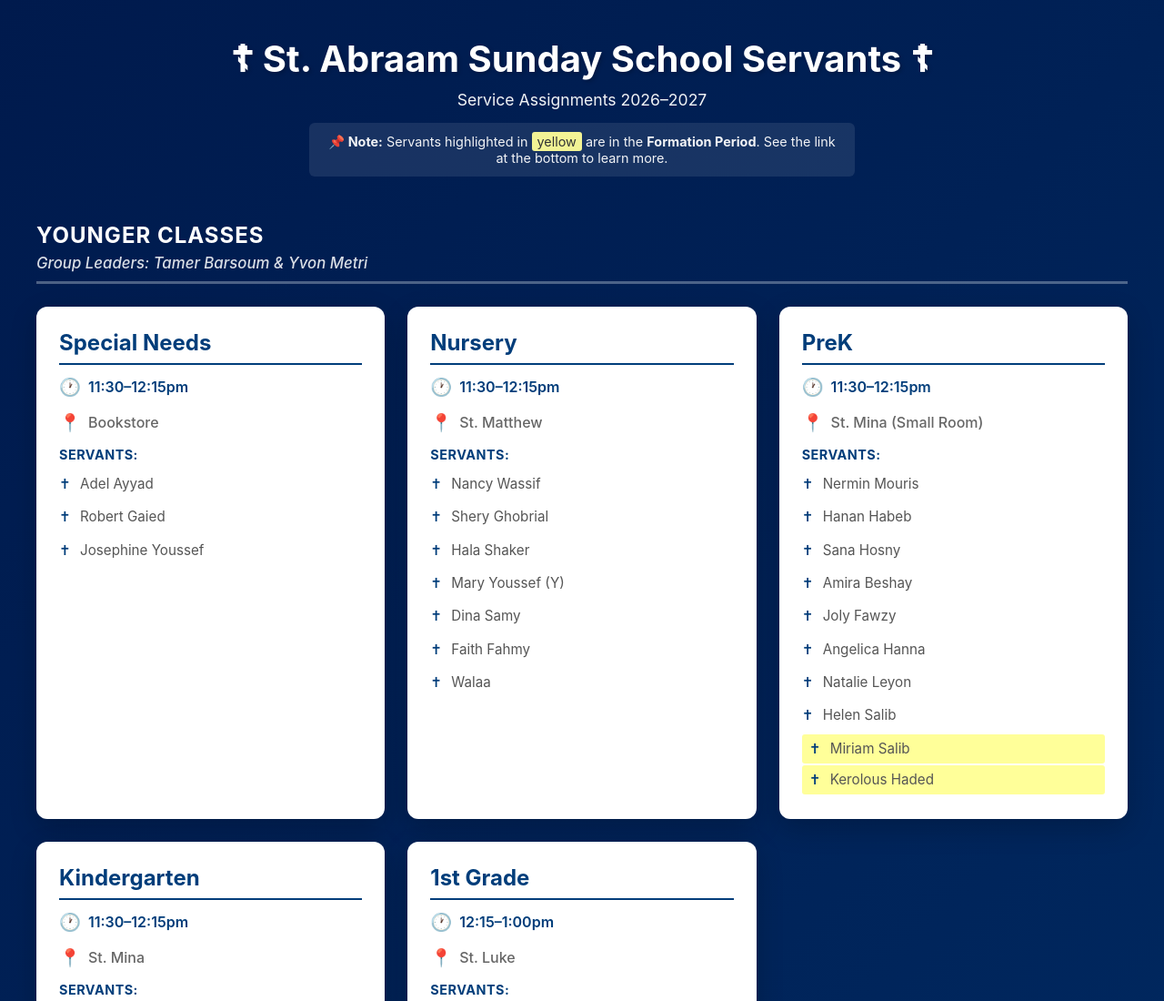
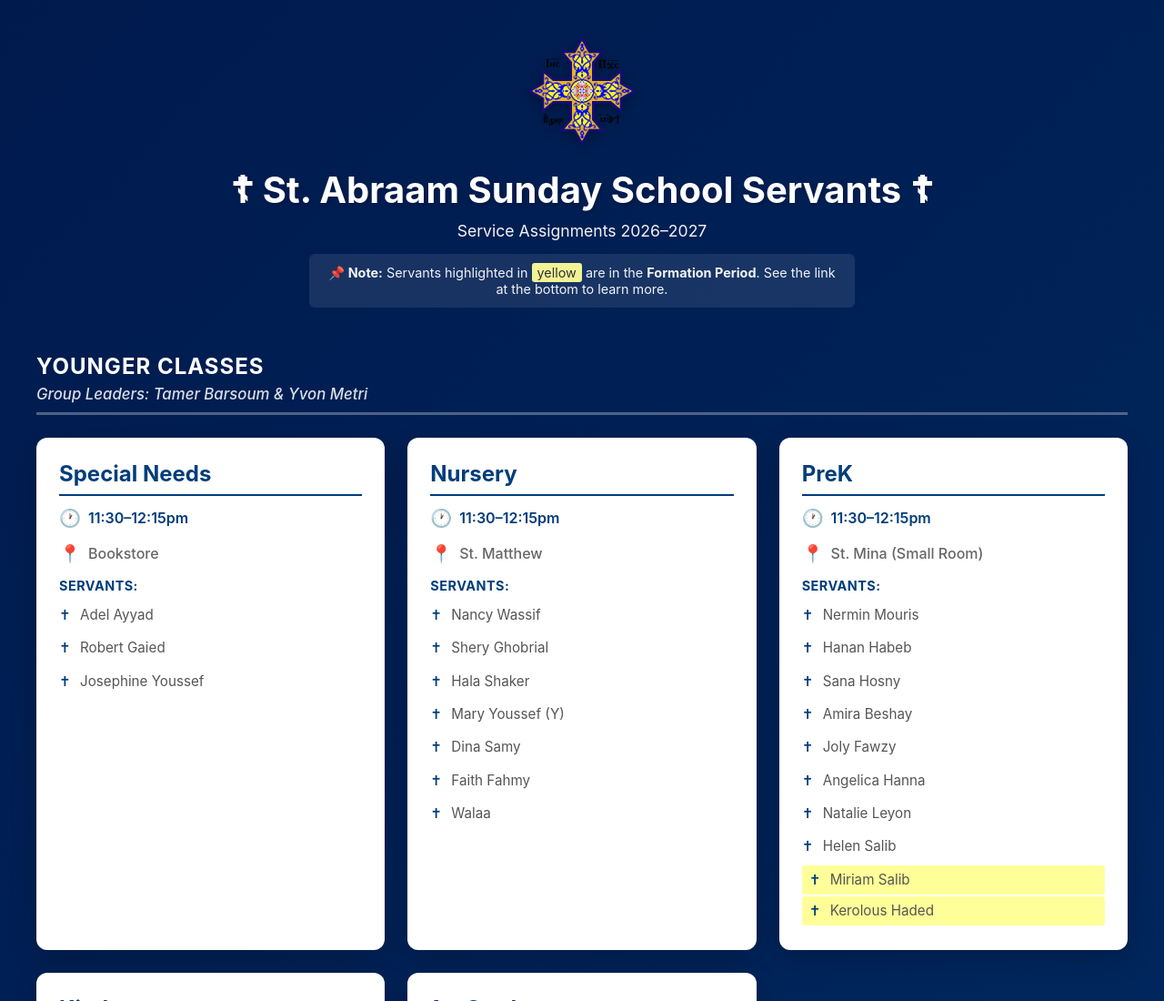
Before and after one commit to christophermetri/sunday-school-assignments, a plain HTML site: page index.html in a window 1280 px wide. Shown: the top 1100 px of the page at 91% size. Drawn offline with Linux system fonts and the light colour scheme.

Commit message:
Add files via upload

```diff
--- a/index.html
+++ b/index.html
@@ -38,6 +38,17 @@
         .header p {
             font-size: 1.1em;
             opacity: 0.95;
+        }
+
+        .header-cross {
+            margin-bottom: 20px;
+            display: inline-block;
+        }
+
+        .header-cross img {
+            max-width: 120px;
+            height: auto;
+            filter: drop-shadow(0 4px 6px rgba(0, 0, 0, 0.3));
         }
 
         .section {
@@ -182,6 +193,9 @@
 <body>
     <div class="container">
         <div class="header">
+            <div class="header-cross">
+                <img src="coptic-cross.png" alt="Coptic Orthodox Cross">
+            </div>
             <h1>☦ St. Abraam Sunday School Servants ☦</h1>
             <p>Service Assignments 2026–2027</p>
             <p style="margin-top: 15px; background-color: rgba(255, 255, 255, 0.1); padding: 12px 20px; border-radius: 6px; font-size: 0.9em; max-width: 600px; margin-left: auto; margin-right: auto;">
```
Also changed, not shown: coptic-cross.png (added).
